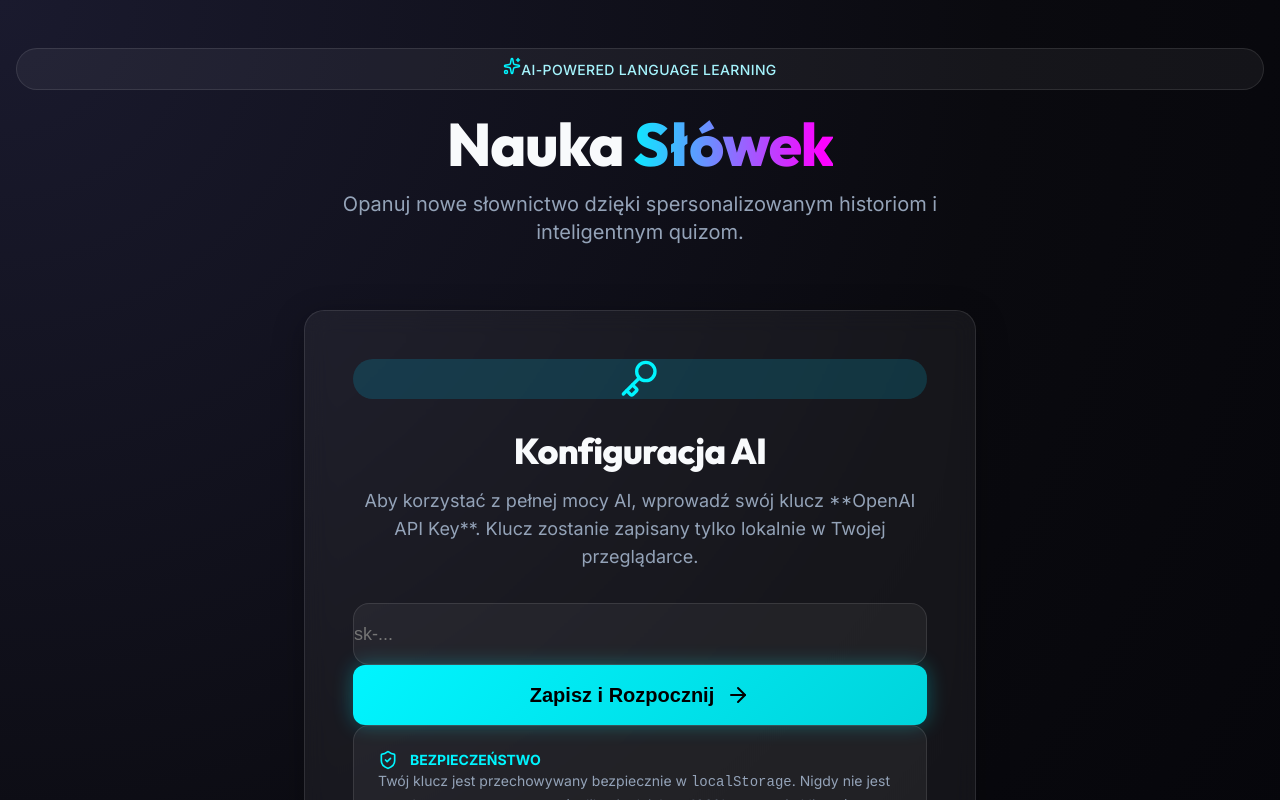
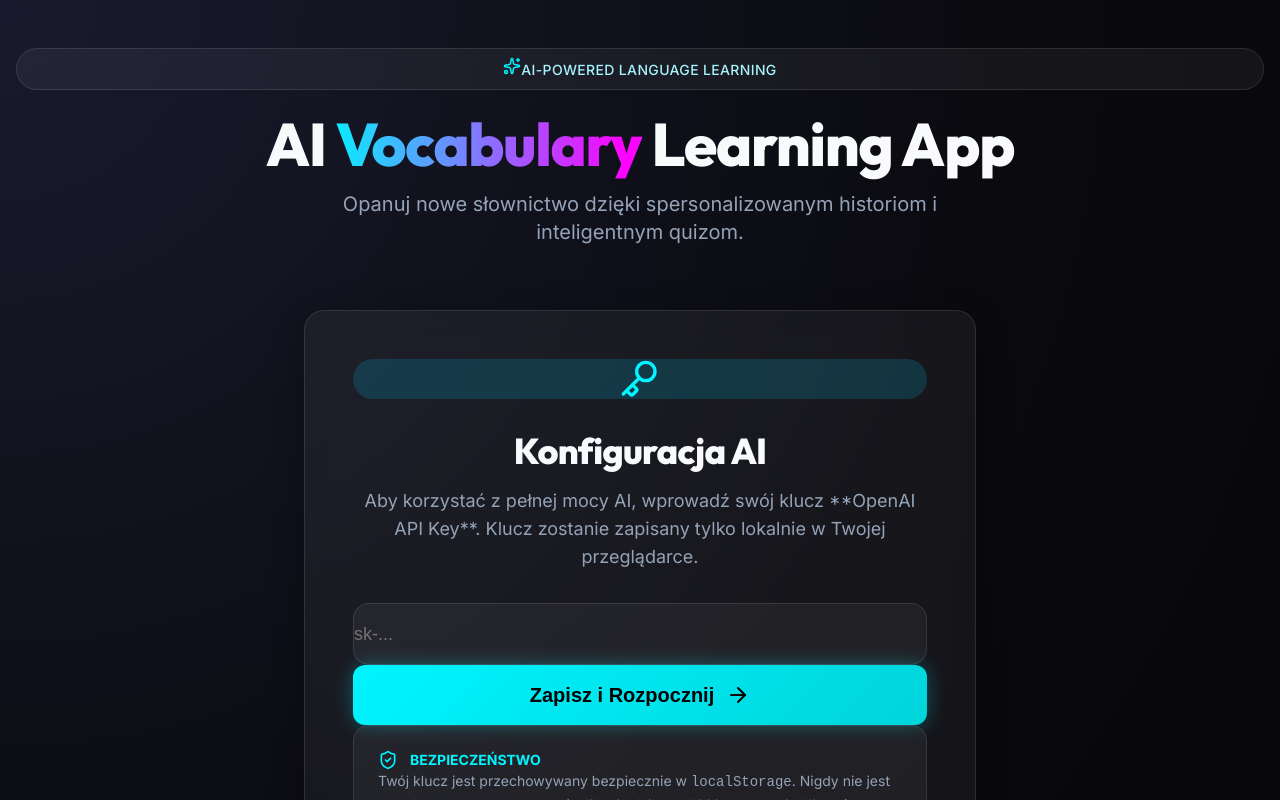
Before and after one commit to tomaszjader/english-quiz, a React (Vite) app: page / in a window 1280 px wide. Shown: the top 800 px of the page. Built offline with nearby package versions, Linux system fonts and the light colour scheme.

Commit message:
feat: implement core AI vocabulary learning application logic and UI components

```diff
--- a/index.html
+++ b/index.html
@@ -4,7 +4,7 @@
     <meta charset="UTF-8" />
     <link rel="icon" type="image/svg+xml" href="/favicon.svg" />
     <meta name="viewport" content="width=device-width, initial-scale=1.0" />
-    <title>english-quiz</title>
+    <title>AI Vocabulary Learning App</title>
   </head>
   <body>
     <div id="root"></div>
--- a/package.json
+++ b/package.json
@@ -1,5 +1,5 @@
 {
-  "name": "english-quiz",
+  "name": "ai-vocabulary-learning-app",
   "private": true,
   "version": "0.0.0",
   "type": "module",
--- a/src/App.jsx
+++ b/src/App.jsx
@@ -122,7 +122,7 @@ function App() {
           animate={{ opacity: 1, scale: 1 }}
           className="text-6xl font-black mb-4 outfit tracking-tighter"
         >
-          Nauka <span className="text-transparent bg-clip-text bg-gradient-to-r from-cyan-400 via-magenta-400 to-cyan-400 animate-gradient">Słówek</span>
+          AI <span className="text-transparent bg-clip-text bg-gradient-to-r from-cyan-400 via-magenta-400 to-cyan-400 animate-gradient">Vocabulary</span> Learning App
         </motion.h1>
         <p className="text-xl text-slate-400 max-w-2xl mx-auto">
           Opanuj nowe słownictwo dzięki spersonalizowanym historiom i inteligentnym quizom.
```
Also changed, not shown: 1 other file (tests, documents, lock files or other folders).
